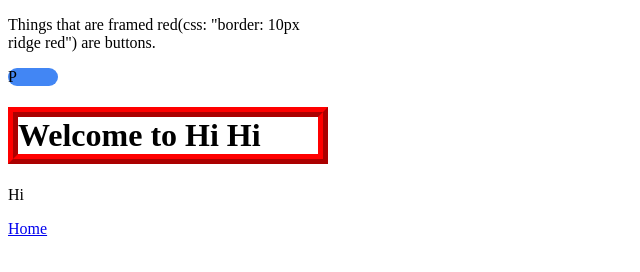
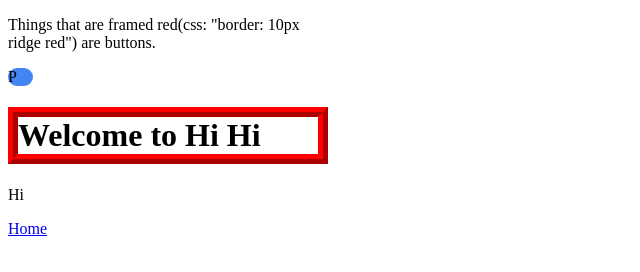
Before and after one commit to treeplate/treeplate.github.io, a plain HTML site: page hihi.html in a window 1280 px wide. Shown: the full height of the page, 0-640 px from the left. Drawn offline with Linux system fonts and the light colour scheme.

Commit message:
Update hihi.html

```diff
--- a/hihi.html
+++ b/hihi.html
@@ -5,7 +5,7 @@
 <style>
   body {width: 25%;}
   .button {border: 10px ridge red}
-  .circle { border-radius: 50px; background-color: #4286f4; width: 50px;}
+  .circle { border-radius: 50px; background-color: #4286f4; width: 25px;}
 </style>
 </head>
 <body>
```
